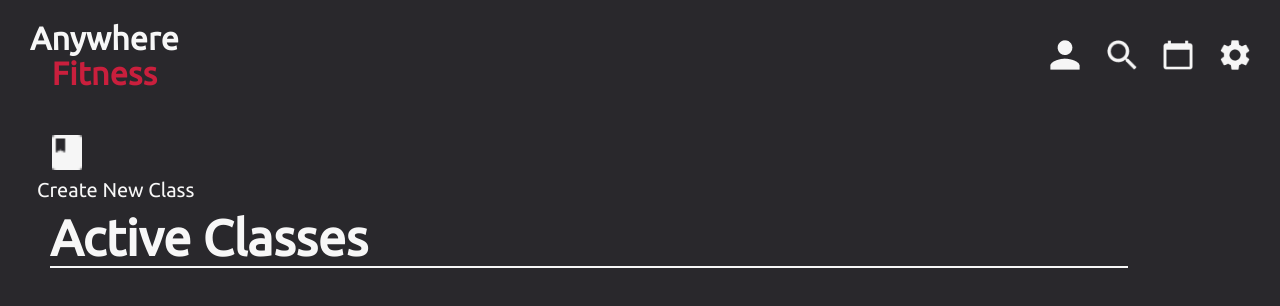
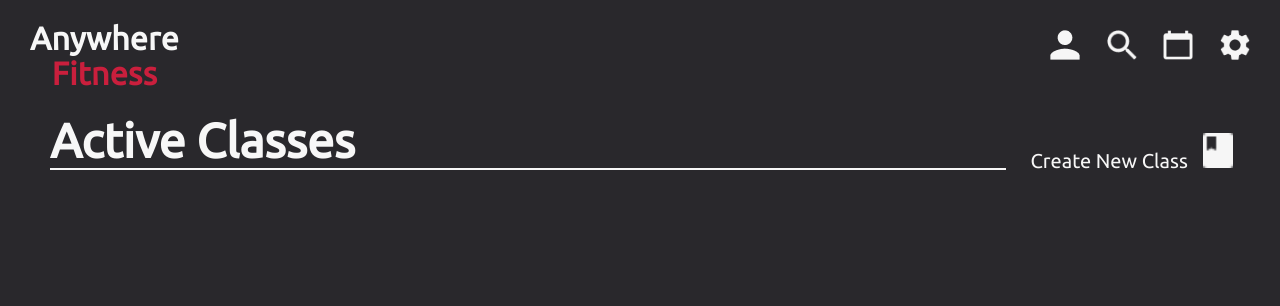
Before and after one commit to rbabaci1/Anywhere-Fitness, a React (Create React App) app in the folder anywhere-fitness/: page /InstructorHome in a window 1280 px wide. Shown: the top 306 px of the page. Built offline with nearby package versions, Linux system fonts and the light colour scheme.

Commit message:
adjust the layout of the InstructorHomePage

```diff
--- a/anywhere-fitness/src/App.js
+++ b/anywhere-fitness/src/App.js
@@ -1,6 +1,6 @@
 import React from 'react';
 import { Route } from 'react-router-dom';
-import PrivateRoute from "./Auxillary/privateRoute";
+import PrivateRoute from './Auxillary/privateRoute';
 
 import './App.css';
 
@@ -19,19 +19,16 @@ function App() {
       <Route exact path='/' component={LandingPage} />
       <Route path='/login' component={LoginPage} />
 
-
       {/*Work in progress, not actual component that will be rendered*/}
-      <PrivateRoute path="/succeed" component={AccountType} />
+      <PrivateRoute path='/succeed' component={AccountType} />
 
       <Route exact path='/accountType' component={AccountType} />
-
       <Route exact path='/accountType/:userType' component={UserType} />
 
       {/* Here are the differente home pages */}
 
       <Route exact path='/ClientHome' component={ClientHomePage} />
-
-      <Route exact path='/InstructorHome' component={InstructorHomePage} />
+      <Route path='/InstructorHome' component={InstructorHomePage} />
 
       <Route
         exact
--- a/anywhere-fitness/src/Pages/AddNewClassPage/AddNewClass.js
+++ b/anywhere-fitness/src/Pages/AddNewClassPage/AddNewClass.js
@@ -7,8 +7,6 @@ import Button from '../../ReusableComponents/Button';
 const FormContainer = styled.div`
   display: flex;
   flex-direction: column;
-  width: 450px;
-  max-width: 450px;
 
   background: #1e1d20;
   height: 100vh;
@@ -32,7 +30,7 @@ const FormContainer = styled.div`
       display: flex;
       flex-direction: column;
       color: #f7f7f7;
-      font-size: 22px;
+      font-size: 20px;
       margin-bottom: 15px;
       width: 94%;
 
@@ -49,9 +47,9 @@ const FormContainer = styled.div`
     .button {
       text-align: center;
       button {
-        font-size: 24px;
-        width: 150px;
-        padding: 8px 0;
+        font-size: 22px;
+        width: 140px;
+        padding: 7px 0;
         margin-top: 10px;
       }
     }
--- a/anywhere-fitness/src/Pages/InstructorHomePage/InstructorHomePage.js
+++ b/anywhere-fitness/src/Pages/InstructorHomePage/InstructorHomePage.js
@@ -1,5 +1,5 @@
 import React, { useState, useEffect } from 'react';
-import { NavLink, Route } from 'react-router-dom';
+import { Link, Route } from 'react-router-dom';
 import styled from 'styled-components';
 
 import HomePageNav from '../../ReusableComponents/HomePageNav';
@@ -18,10 +18,9 @@ const InstructorPageContainer = styled.div`
 
   a {
     text-decoration: none;
-  }
-  .icon-wrapper {
-    padding: 2px 7px;
-    width: fit-content;
+    display: inline-block;
+    margin-bottom: 20px;
+    cursor: pointer;
 
     .classes-icon {
       height: 35px;
@@ -29,35 +28,40 @@ const InstructorPageContainer = styled.div`
       margin-top: 20px;
       margin-left: 15px;
     }
-    p {
+
+    span {
       color: #f7f7f7;
       margin: 5px 0;
       font-size: 20px;
     }
-  }
-  .new-classes-main {
-    display: flex;
-  }
-  .icon-wrapper:hover {
-    cursor: pointer;
-    p {
-      color: #ca1f3d;
+    &:hover {
+      span {
+        color: #ca1f3d;
+      }
     }
   }
 
+  .new-classes-main {
+    display: flex;
+    justify-content: space-between;
+  }
+
   .active-classes {
-    width: 90%;
+    width: 80%;
 
     h1 {
       margin: 0 0 20px 20px;
       color: #f7f7f7;
-      font-size: 50px;
+      font-size: 48px;
       border-bottom: 2px solid;
     }
     .classes {
       display: flex;
       flex-wrap: wrap;
     }
+  }
+  .create-classes {
+    width: 18%;
   }
 `;
 
@@ -73,19 +77,7 @@ export default function InstructorHomePage() {
       <div className='home-page-wrapper'>
         <HomePageNav />
 
-        <NavLink to='/instructor/addNewClass'>
-          <div className='icon-wrapper'>
-            <img src={classesIcon} className='classes-icon' />
-            <p>Create New Class</p>
-          </div>
-        </NavLink>
-
         <div className='new-classes-main'>
-          <Route
-            path='/instructor/addNewClass'
-            render={props => <AddNewClass {...props} addClass={addClass} />}
-          />
-
           <div className='active-classes'>
             <h1>Active Classes</h1>
 
@@ -95,6 +87,18 @@ export default function InstructorHomePage() {
               ))}
             </div>
           </div>
+
+          <div className='create-classes'>
+            <Link to='/InstructorHome/addNewClass'>
+              <span>Create New Class</span>
+              <img src={classesIcon} className='classes-icon' />
+            </Link>
+
+            <Route
+              path='/InstructorHome/addNewClass'
+              render={props => <AddNewClass {...props} addClass={addClass} />}
+            />
+          </div>
         </div>
       </div>
     </InstructorPageContainer>
--- a/anywhere-fitness/src/Pages/SignUpPage/MoreInfoForm.js
+++ b/anywhere-fitness/src/Pages/SignUpPage/MoreInfoForm.js
@@ -133,7 +133,9 @@ export default withFormik({
       })
       .then(response => console.log(response))
       .catch(error => console.error(error));
-      props.history.push("/instructorhome");
+
+    props.history.push('/InstructorHome');
+
     removeActive();
     resetForm();
   },
--- a/anywhere-fitness/src/Pages/SignUpPage/SignUpForm.js
+++ b/anywhere-fitness/src/Pages/SignUpPage/SignUpForm.js
@@ -140,13 +140,15 @@ export default withFormik({
       // Post the data to the database
       console.log(values);
       axios
-        .post("https://anywhere-fitness1.herokuapp.com/api/auth/register",
-        { username: values.name, password: values.password})
+        .post('https://anywhere-fitness1.herokuapp.com/api/auth/register', {
+          username: values.name,
+          password: values.password
+        })
         .then(res => {
-          console.log("This is the username: ", res.data.username);
-        })
-      props.history.push("/clienthome");
+          console.log('This is the username: ', res.data.username);
+        });
 
+      props.history.push('/ClientHome');
       resetForm();
     }
   },
```
